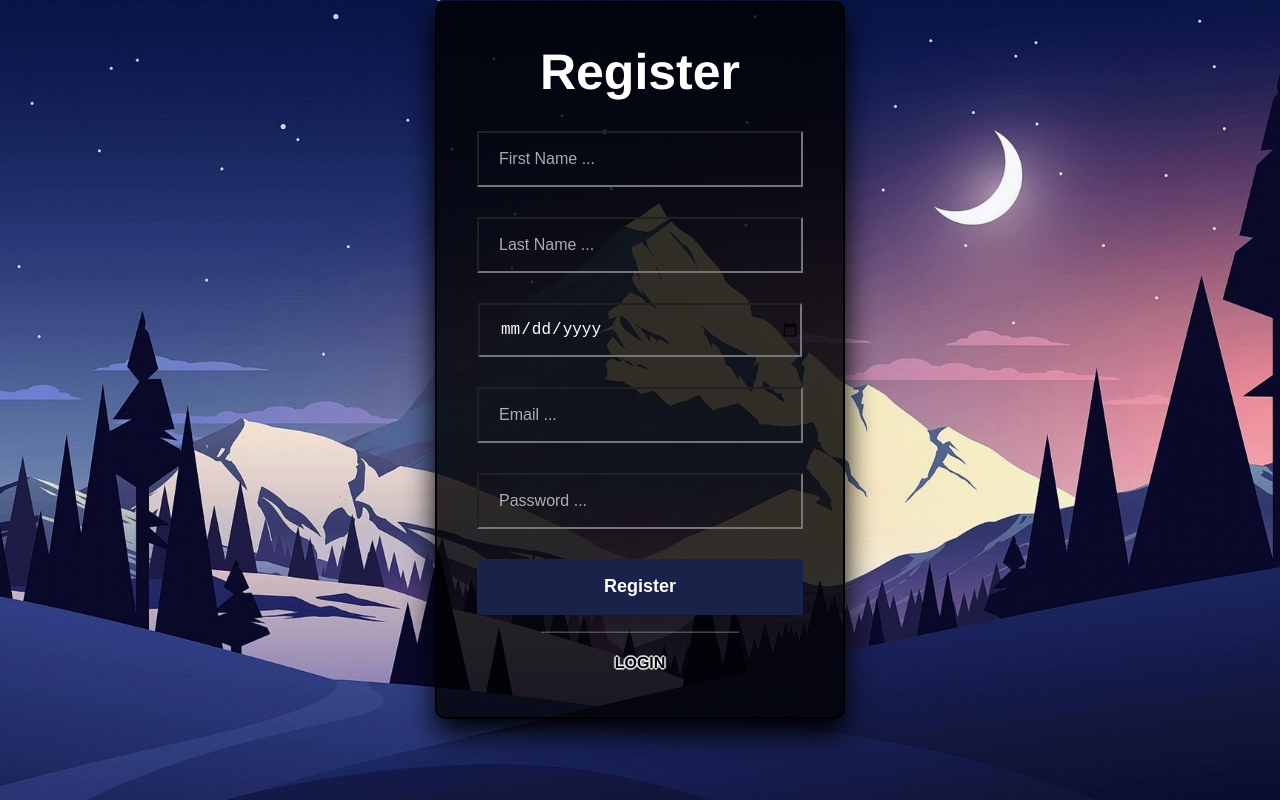
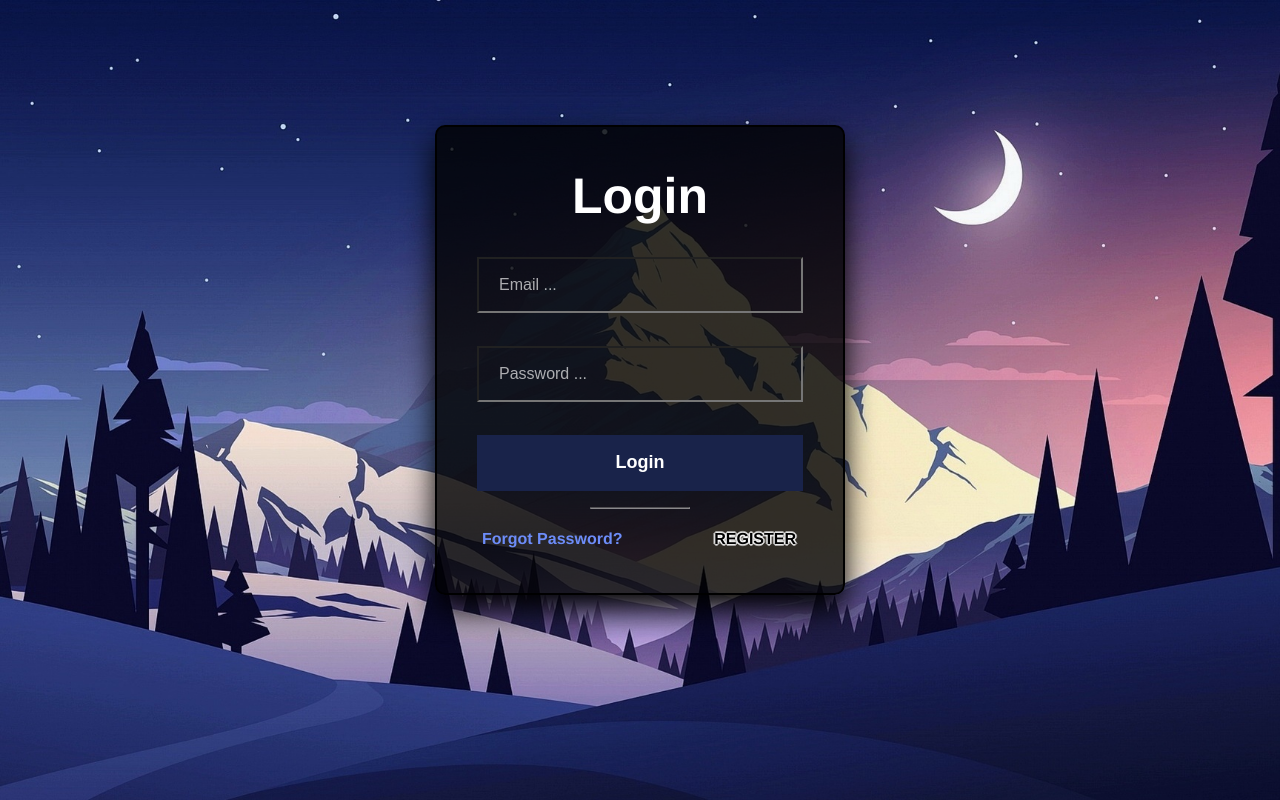
Before and after one commit to SimoneMichelon/Money-Manage-Web-App, an Angular app: page /login in a window 1280 px wide. Built offline with nearby package versions, Linux system fonts and the light colour scheme.

Commit message:
login first

```diff
--- a/src/app/components/auth/auth.component.ts
+++ b/src/app/components/auth/auth.component.ts
@@ -12,7 +12,7 @@ export class AuthComponent implements OnInit {
   constructor(private authControllerService: AuthControllerService,
     private router: Router) { }
 
-  change : boolean = false;
+  change : boolean = true;
 
   ngOnInit(): void {
     if (localStorage.getItem("jwt")) {
```
